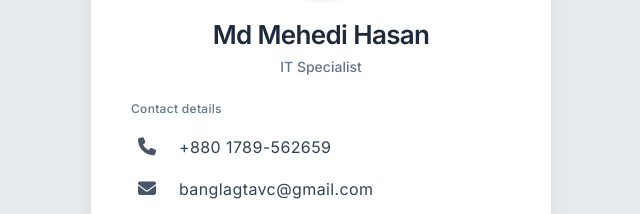
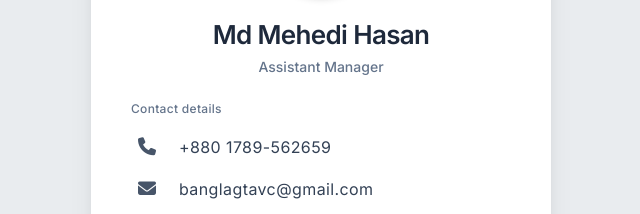
Before and after one commit to ice-jackal/ice-jackal.github.io, a plain HTML site: page index.html in a window 1280 px wide. Shown: the part 219-433 px from the top of the page, 319-959 px from the left. Drawn offline with nearby package versions, Linux system fonts and the light colour scheme.

Commit message:
Update index.html

```diff
--- a/index.html
+++ b/index.html
@@ -55,7 +55,7 @@
                 Md Mehedi Hasan
             </h1>
             <p class="text-sm text-slate-500 font-medium mt-1">
-                IT Specialist
+                Assistant Manager
             </p>
         </div>
 
```
